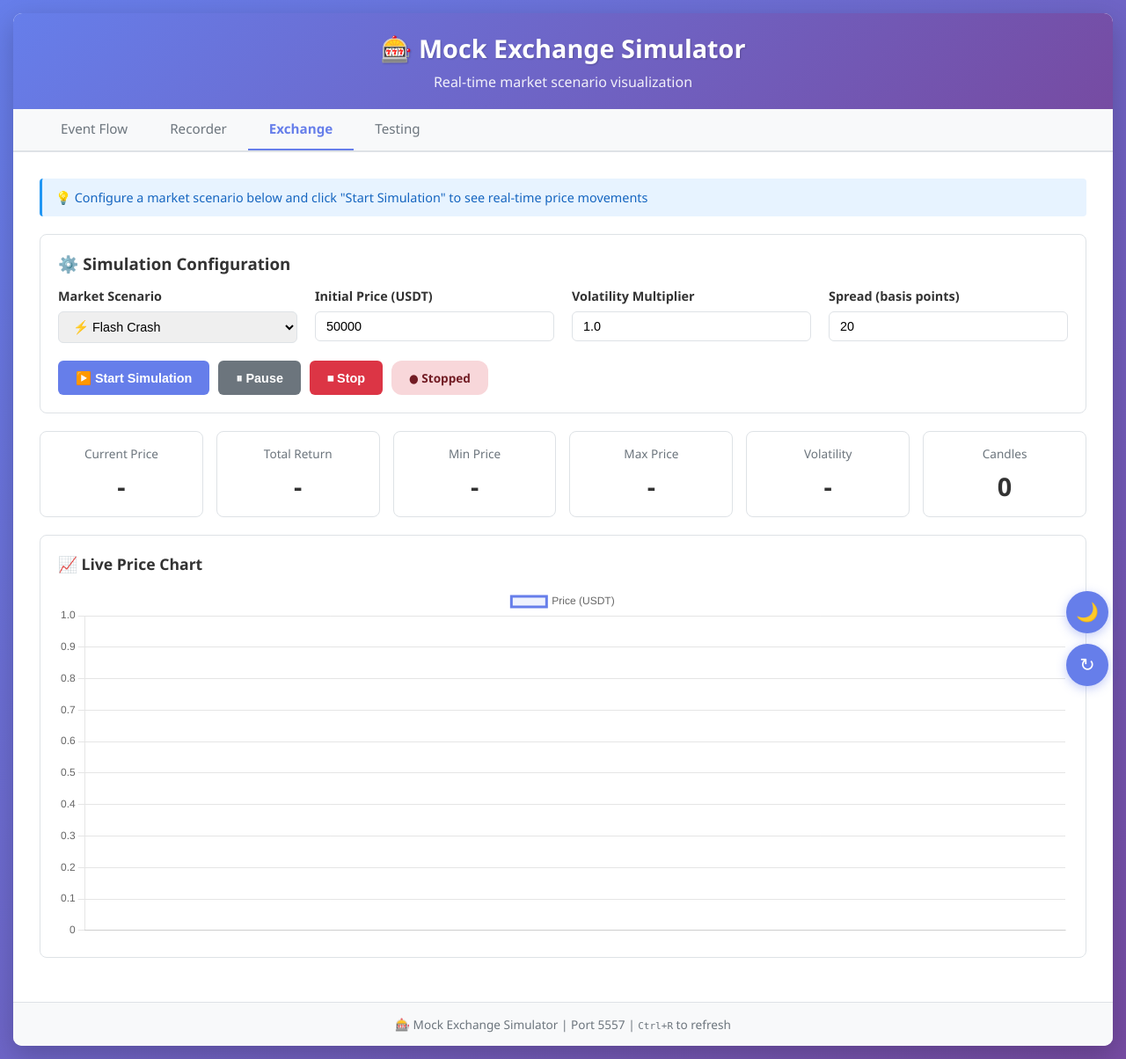
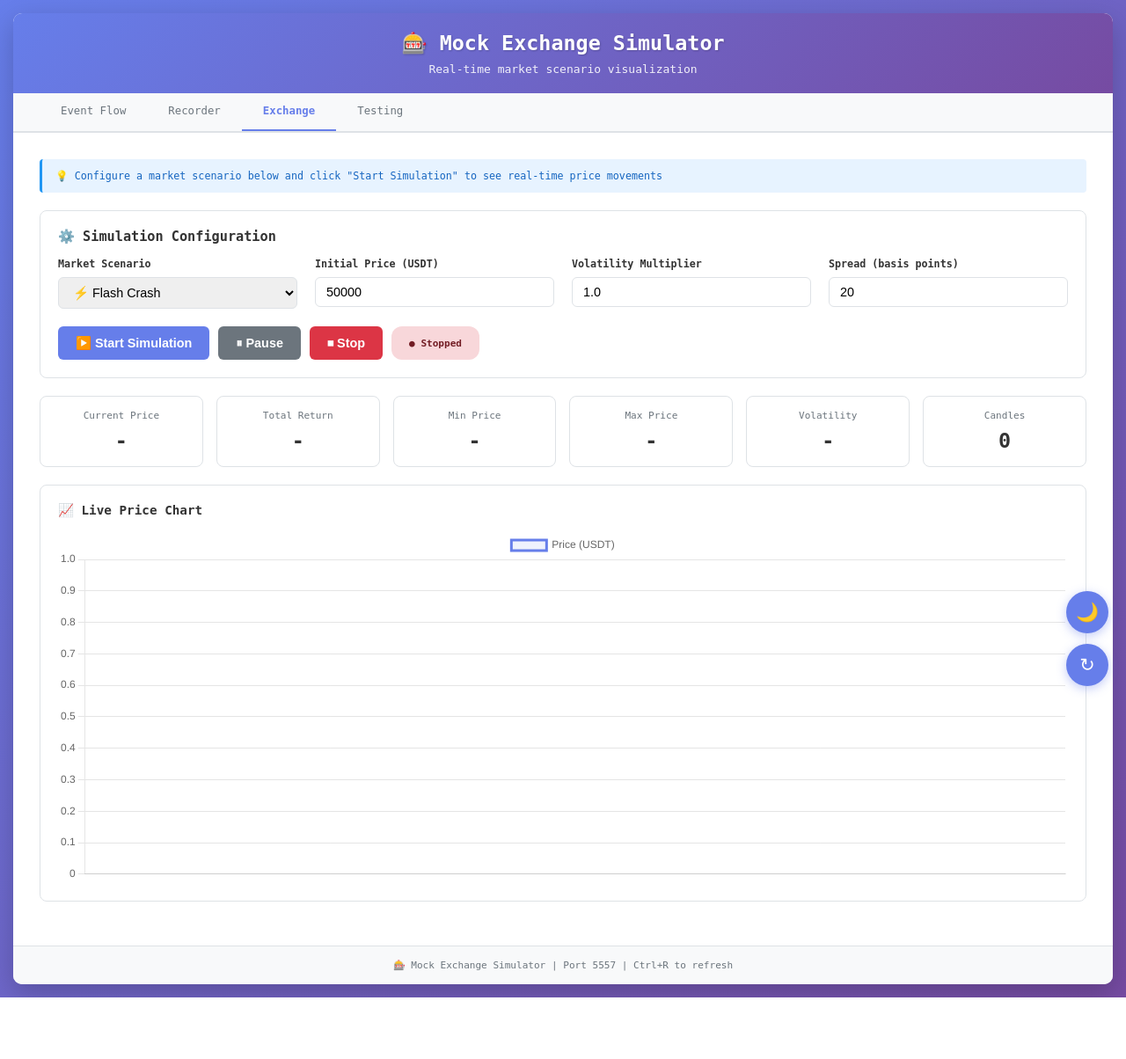
Before and after one commit to venantvr-trading/Python.PubSub.DevTools, a Python web app: template src/python_pubsub_devtools/web/templates/mock_exchange.html in a window 1280 px wide. Shown: the whole page at 88% size. After the commit the page ends 1134 px from the top, so only its background shows below. Run offline with Jinja, Linux system fonts and the light colour scheme; the template is opened without the code that fills it, so the values that code supplies are empty.

Commit message:
font-family: monospace...

```diff
--- a/src/python_pubsub_devtools/web/static/css/event_flow.css
+++ b/src/python_pubsub_devtools/web/static/css/event_flow.css
@@ -10,7 +10,7 @@
 }
 
 body {
-    font-family: 'Segoe UI', Tahoma, Geneva, Verdana, sans-serif;
+    font-family: monospace;
     background: linear-gradient(135deg, #667eea 0%, #764ba2 100%);
     min-height: 100vh;
     padding: 15px;
@@ -1189,7 +1189,7 @@ body.fullscreen .flow-container {
 
 /* React Flow specific styles */
 .react-flow__node {
-    font-family: 'Segoe UI', Tahoma, Geneva, Verdana, sans-serif;
+    font-family: monospace;
 }
 
 .react-flow__edge-path {
--- a/src/python_pubsub_devtools/web/static/css/event_recorder.css
+++ b/src/python_pubsub_devtools/web/static/css/event_recorder.css
@@ -5,7 +5,7 @@
 }
 
 body {
-    font-family: 'Segoe UI', Tahoma, Geneva, Verdana, sans-serif;
+    font-family: monospace;
     background: linear-gradient(135deg, #667eea 0%, #764ba2 100%);
     min-height: 100vh;
     padding: 15px;
--- a/src/python_pubsub_devtools/web/static/css/mock_exchange.css
+++ b/src/python_pubsub_devtools/web/static/css/mock_exchange.css
@@ -5,7 +5,7 @@
 }
 
 body {
-    font-family: 'Segoe UI', Tahoma, Geneva, Verdana, sans-serif;
+    font-family: monospace;
     background: linear-gradient(135deg, #667eea 0%, #764ba2 100%);
     min-height: 100vh;
     padding: 15px;
--- a/src/python_pubsub_devtools/web/static/css/recording_detail.css
+++ b/src/python_pubsub_devtools/web/static/css/recording_detail.css
@@ -5,7 +5,7 @@
 }
 
 body {
-    font-family: 'Segoe UI', Tahoma, Geneva, Verdana, sans-serif;
+    font-family: monospace;
     background: linear-gradient(135deg, #667eea 0%, #764ba2 100%);
     min-height: 100vh;
     padding: 15px;
--- a/src/python_pubsub_devtools/web/static/css/scenario_testing.css
+++ b/src/python_pubsub_devtools/web/static/css/scenario_testing.css
@@ -5,7 +5,7 @@
 }
 
 body {
-    font-family: 'Segoe UI', Tahoma, Geneva, Verdana, sans-serif;
+    font-family: monospace;
     background: linear-gradient(135deg, #667eea 0%, #764ba2 100%);
     min-height: 100vh;
     padding: 15px;
```
